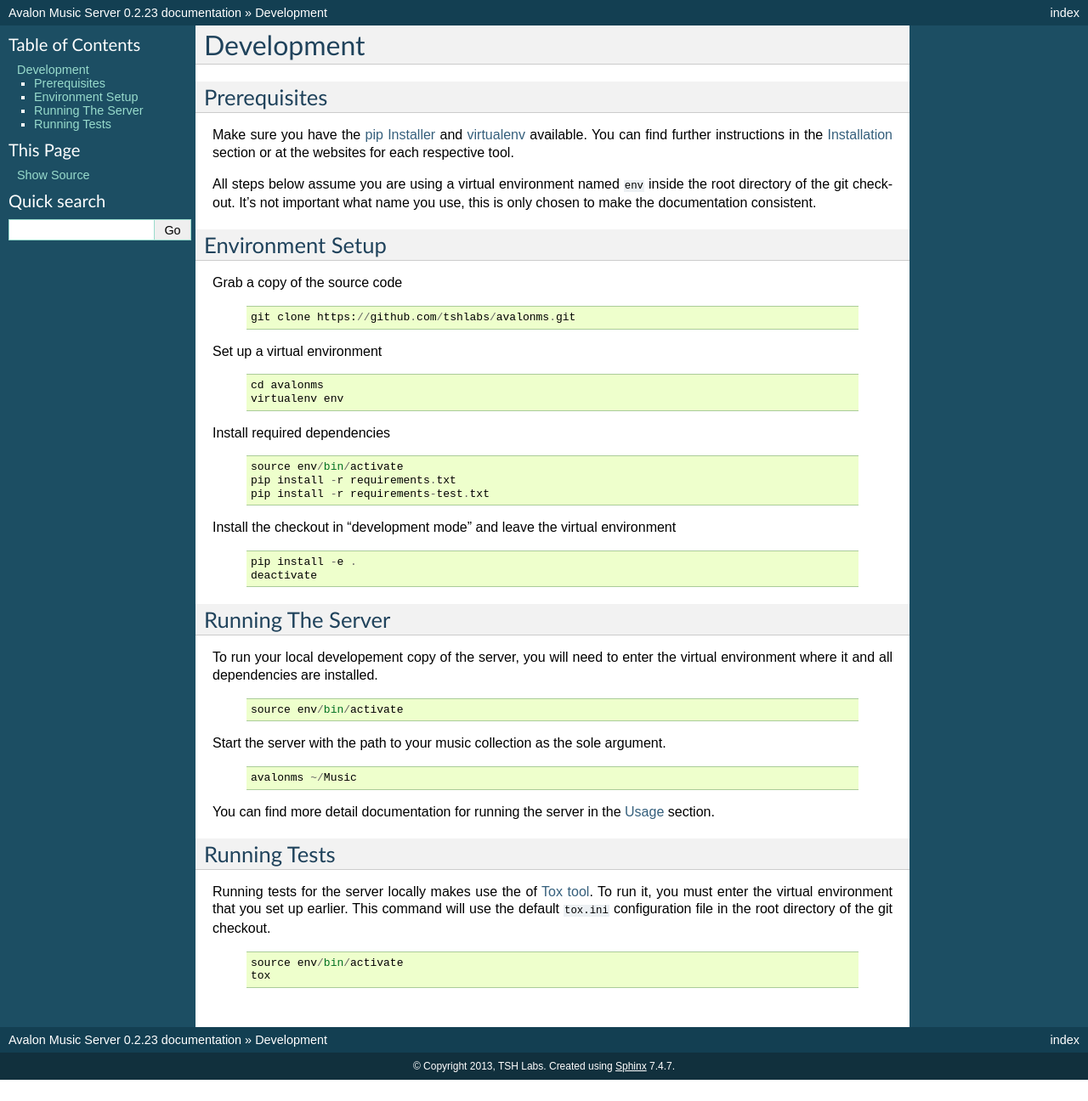
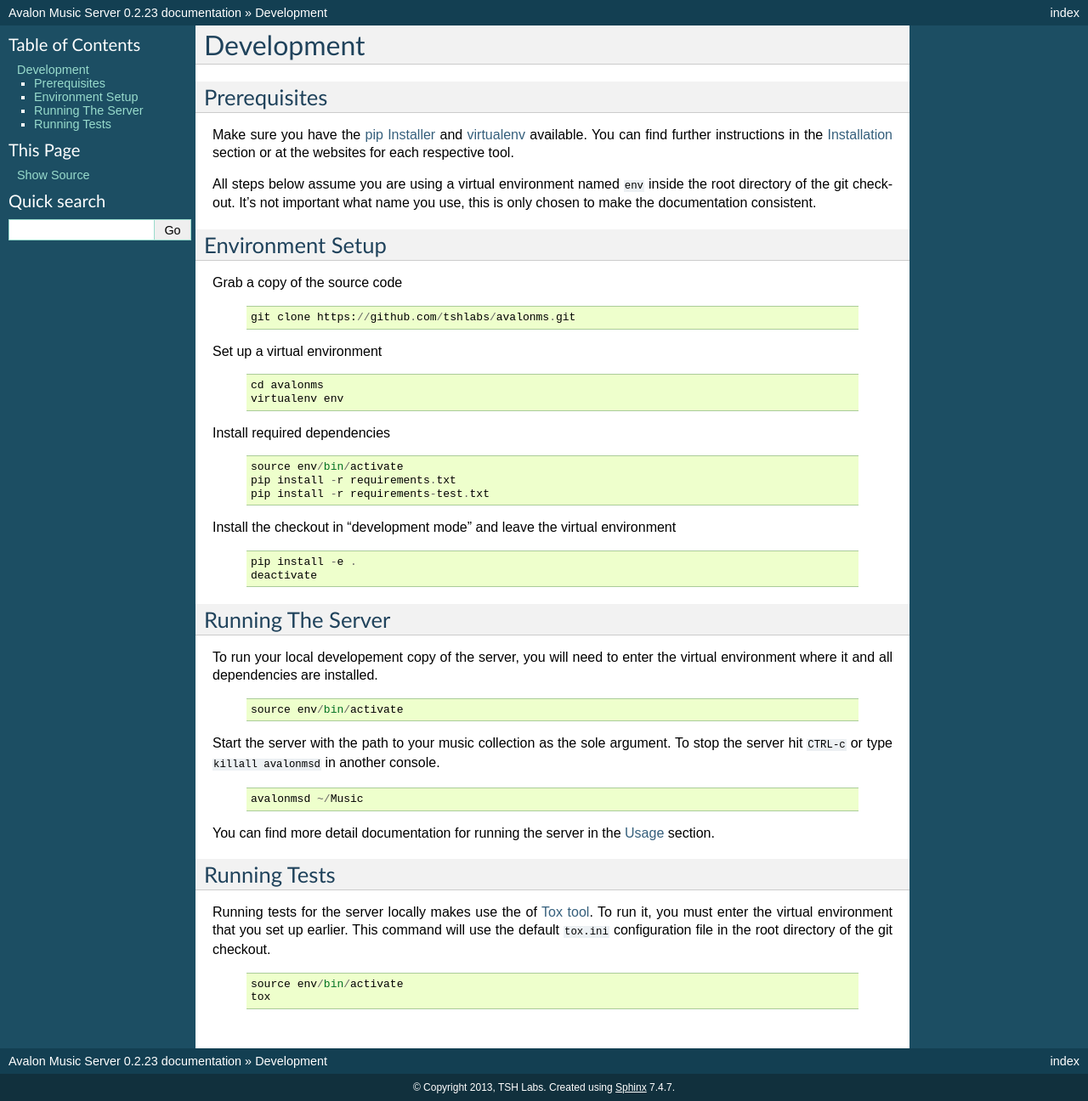
Before and after one commit to 56quarters/avalonms, a Sphinx documentation site: the page built from doc/development.rst, in a window 1280 px wide. Shown: the whole page at 85% size. Built offline with Sphinx 7.4.7, drawn with Linux system fonts in a browser that asks for light colours; before the commit the page ends 1271 px from its top, so only the background shows below that.

Commit message:
Fix development typos

```diff
--- a/doc/development.rst
+++ b/doc/development.rst
@@ -55,11 +55,12 @@
 
     source env/bin/activate
 
-Start the server with the path to your music collection as the sole argument.
+Start the server with the path to your music collection as the sole argument. To stop
+the server hit ``CTRL-c`` or type ``killall avalonmsd`` in another console.
 
   ::
 
-    avalonms ~/Music
+    avalonmsd ~/Music
 
 You can find more detail documentation for running the server in the :doc:`usage`
 section.
```
